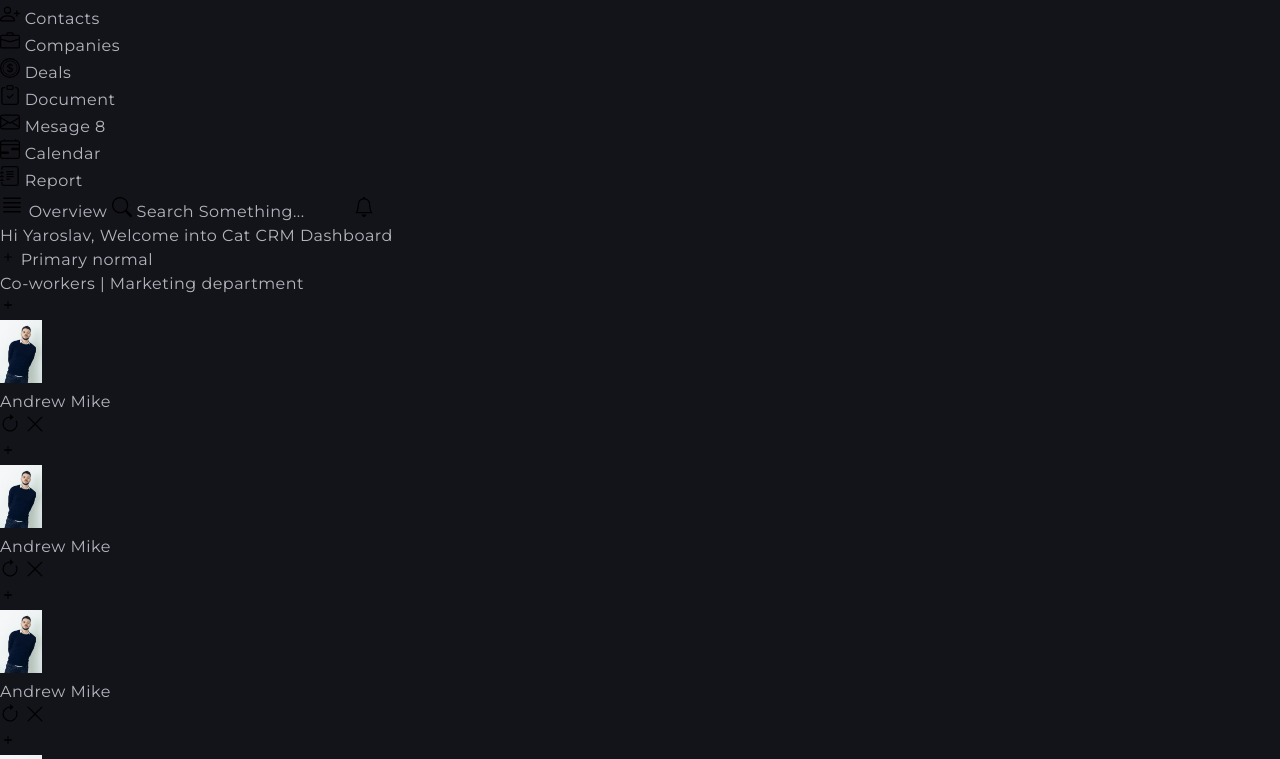
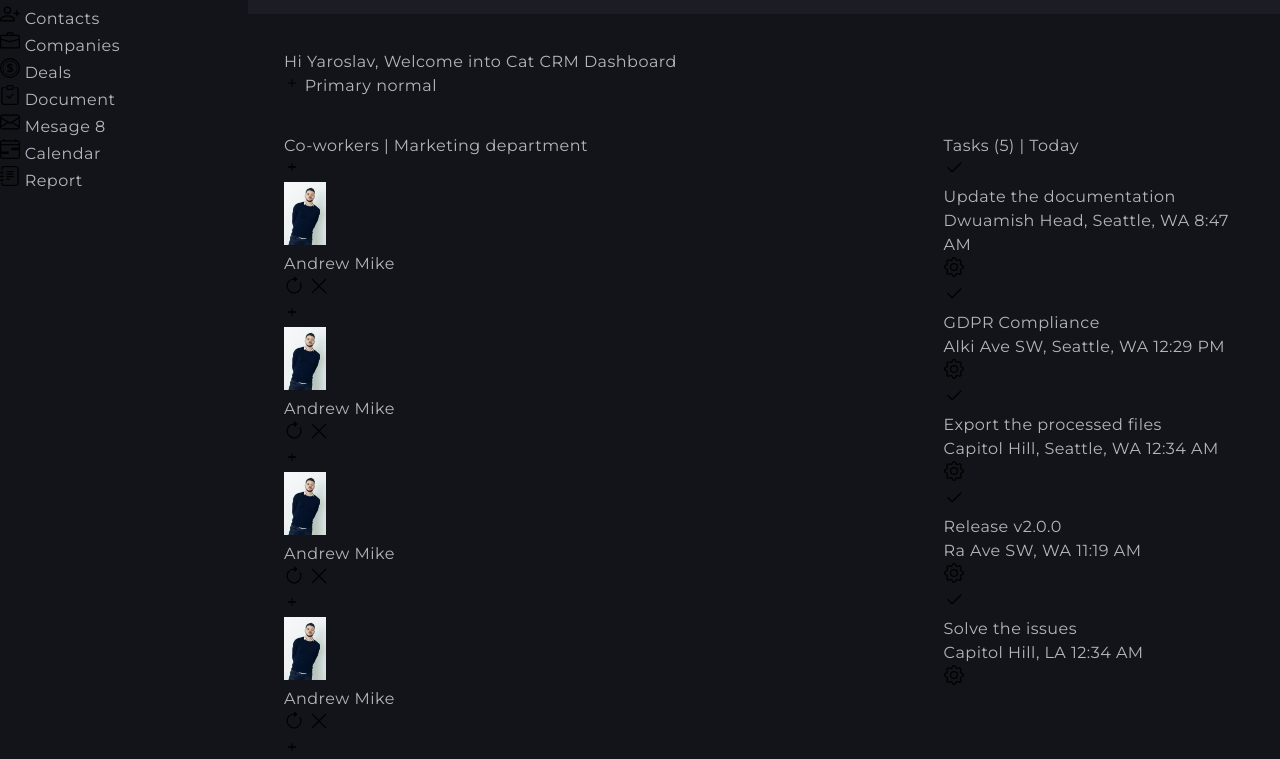
Before and after one commit to KristinaHranovska/sass-project, a plain HTML site: page index.html in a window 1280 px wide. Shown: the part 54-813 px from the top of the page. Drawn offline with Linux system fonts and the light colour scheme.

Commit message:
Deploying to gh-pages from @ KristinaHranovska/sass-project@8f0198ce92eea7f63dea016f0d7854f0e917694e 🚀

```diff
--- a/assets/index.css
+++ b/assets/index.css
@@ -196,3 +196,99 @@ summary {
   clip: rect(0 0 0 0);
   overflow: hidden;
 }
+
+.page {
+  min-width: 375px;
+}
+
+.header {
+  display: -webkit-box;
+  display: -webkit-flex;
+  display: -moz-box;
+  display: flex;
+  -webkit-box-align: center;
+  -webkit-align-items: center;
+     -moz-box-align: center;
+          align-items: center;
+  padding: 15px;
+  background-color: #1c1c24;
+  -webkit-box-shadow: 0px 1px 0px 0px #292932 inset;
+          box-shadow: 0px 1px 0px 0px #292932 inset;
+}
+
+.main {
+  display: grid;
+  gap: 40px;
+  padding: 16px;
+  grid-template-areas: "welcome" "co-workers" "tasks" "reports";
+}
+
+.welcome {
+  grid-area: welcome;
+}
+
+.co-workers {
+  grid-area: co-workers;
+}
+
+.tasks {
+  grid-area: tasks;
+}
+
+.reports {
+  grid-area: reports;
+}
+
+@media only screen and (min-width: 768px) {
+  .main {
+    gap: 36px;
+    padding: 36px;
+    grid-template-columns: repeat(2, 1fr);
+    grid-template-areas: "welcome welcome" "co-workers co-workers" "tasks reports";
+  }
+}
+
+@media only screen and (min-width: 1200px) {
+  .page {
+    display: grid;
+    grid-template-columns: 248px 1fr;
+    grid-template-rows: 68px 1fr;
+    grid-template-areas: "sidebar header" "sidebar main";
+  }
+  .sidebar {
+    grid-area: sidebar;
+  }
+  .header {
+    grid-area: header;
+    padding: 24px 36px;
+    -webkit-box-pack: justify;
+    -webkit-justify-content: space-between;
+       -moz-box-pack: justify;
+            justify-content: space-between;
+  }
+  .main {
+    grid-area: main;
+    grid-template-columns: repeat(auto-fit, minmax(455px, 629px));
+    grid-template-areas: "welcome welcome" "co-workers tasks" "co-workers reports";
+  }
+}
+
+@media only screen and (max-width: 1199.98px) {
+  .sidebar {
+    position: fixed;
+    top: 0;
+    left: 0;
+    z-index: 10;
+    width: 100%;
+    height: 100%;
+    background-color: rgba(19, 19, 26, 0.5);
+    opacity: 0;
+    pointer-events: none;
+    visibility: hidden;
+  }
+  .sidebar.is-open {
+    opacity: 1;
+    pointer-events: initial;
+    visibility: visible;
+  }
+}
```
